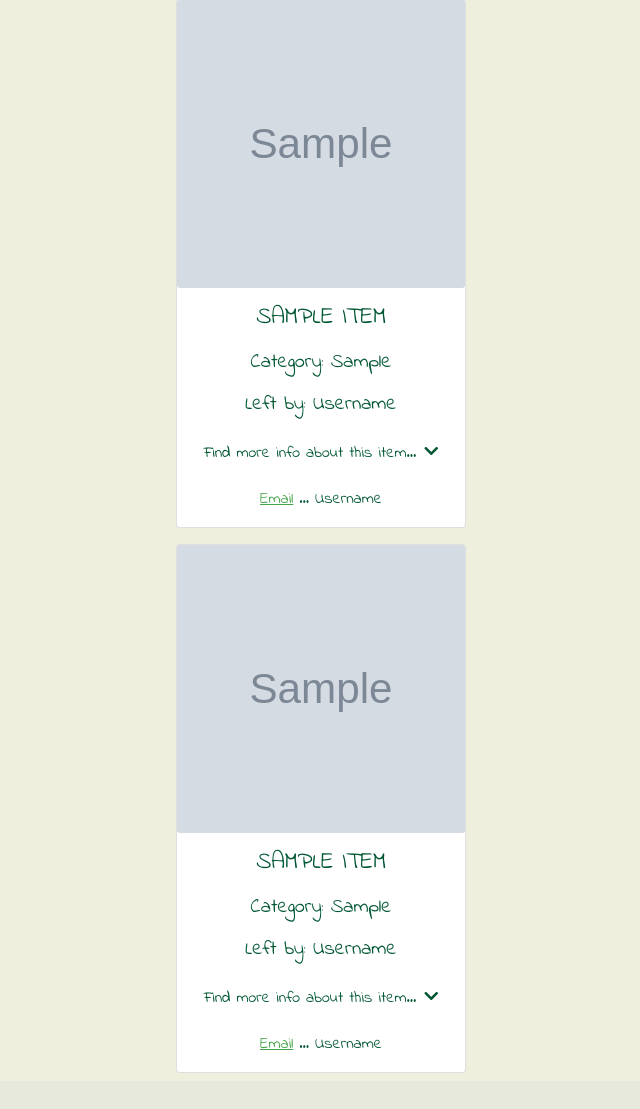
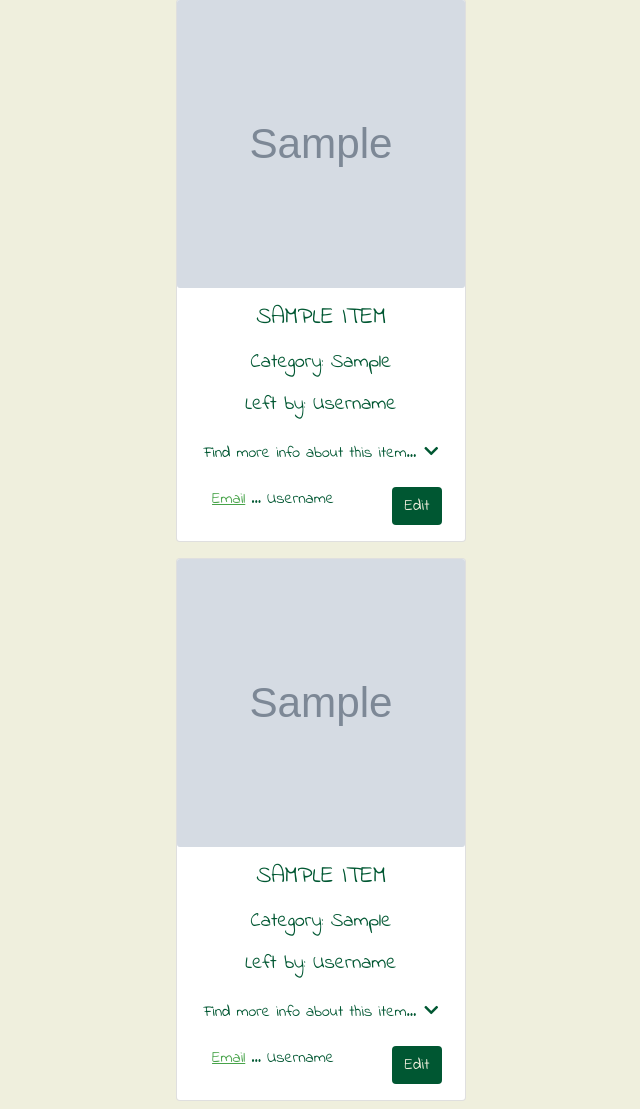
Before and after one commit to mkuti/reuse_gang_project, a Flask app: page / in a window 1280 px wide. Shown: the part 375-1484 px from the top of the page, without its empty margins (319-959 px from the left). Before the commit the page ends 1447 px from the top, so only its background shows below. Run offline with Flask 2, Linux system fonts and the light colour scheme; grey boxes marked "Sample" are stand-in pictures; a database or web service that is not in the repository returns one stand-in record (values such as "Sample title"); some libraries are stand-ins or nearby versions.

Commit message:
added button to edit item

```diff
--- a/templates/components/cards.html
+++ b/templates/components/cards.html
@@ -25,9 +25,12 @@
                         </div>
                     </div>
                     <div class="row my-3">
-                        <div class="col">
+                        <div class="col-8">
                             <a href="#" class="card-link">Email</a>
                             <span class="card-subtitle mt-0">  ... Username</span>
+                        </div>
+                        <div class="col-4">
+                            <a href="{{url_for('update_item')}}" class="btn bg-darkgreen light_text">Edit</a>
                         </div>
                     </div>
 				</div>
```
